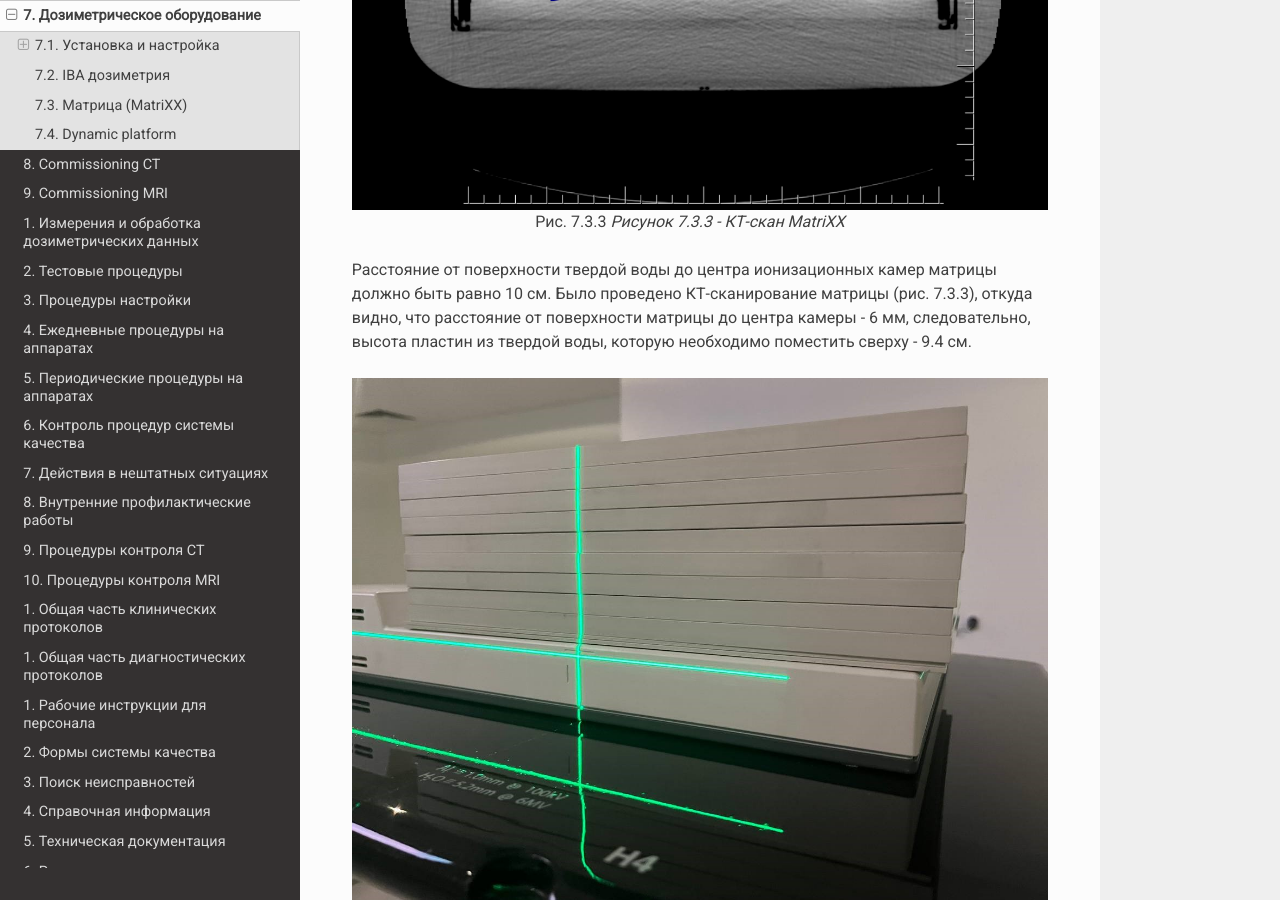
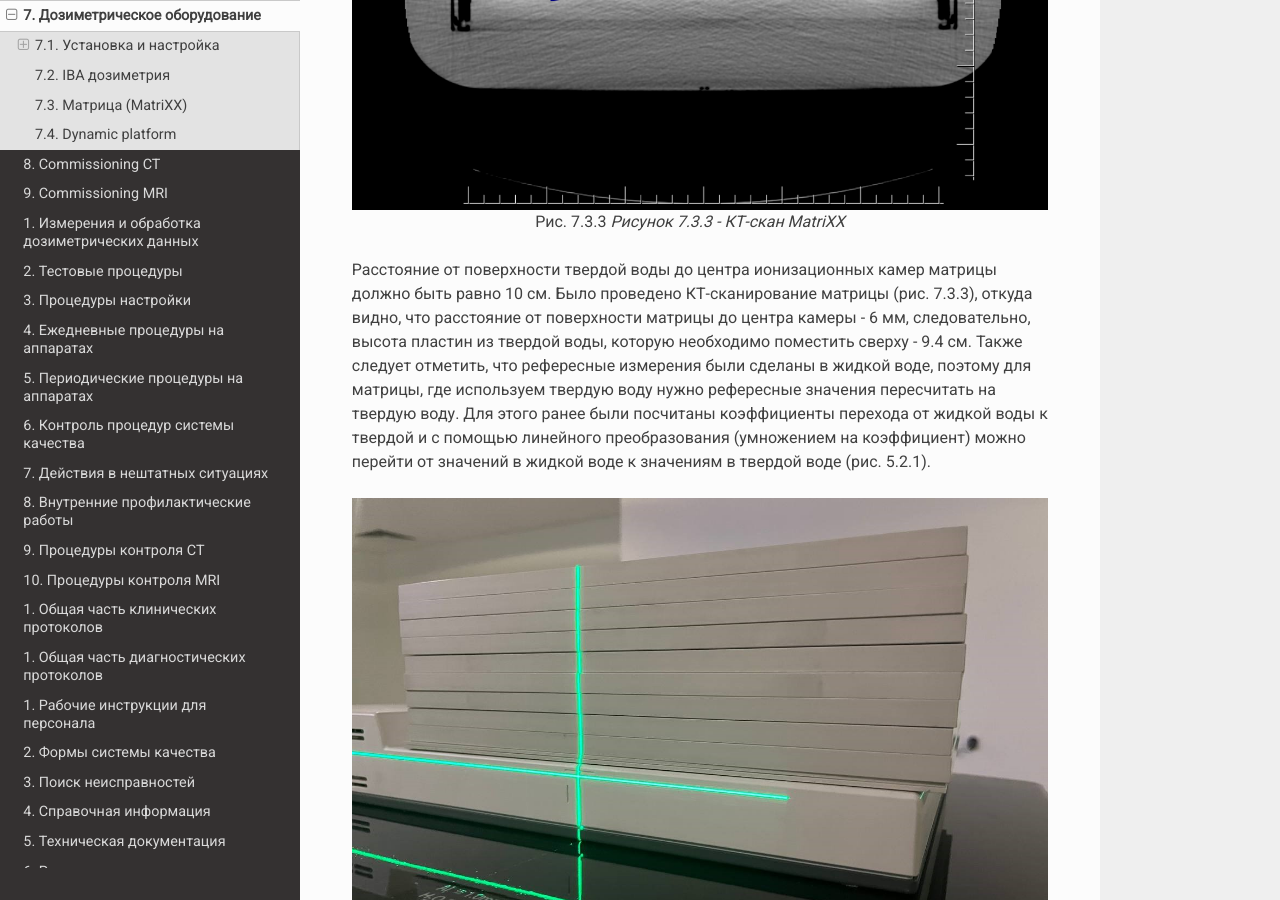
Before and after one commit to ggorlachev/RtDepBusiness, a Sphinx documentation site: the page built from source/commissioning/dosimetry_equipment.rst, in a window 1280 px wide and 900 px high, scrolled down 2730 px. Built offline with Sphinx 7.4.7 and the Read the Docs theme 2.0.0, drawn with Linux system fonts in a browser that asks for light colours; some web fonts are replaced.

Commit message:
MatriXX_upd

```diff
--- a/source/commissioning/dosimetry_equipment.rst
+++ b/source/commissioning/dosimetry_equipment.rst
@@ -83,7 +83,10 @@ IBA дозиметрия
 
 Расстояние от поверхности твердой воды до центра ионизационных камер матрицы должно быть равно 10 см. Было проведено КТ-сканирование
 матрицы (рис. 7.3.3), откуда видно, что расстояние от поверхности матрицы до центра камеры - 6 мм, следовательно, высота пластин
-из твердой воды, которую необходимо поместить сверху - 9.4 см.
+из твердой воды, которую необходимо поместить сверху - 9.4 см. Также следует отметить, что рефересные измерения были сделаны в жидкой воде,
+поэтому для матрицы, где используем твердую воду нужно рефересные значения пересчитать на твердую воду. Для этого ранее были посчитаны
+коэффициенты перехода от жидкой воды к твердой и с помощью линейного преобразования (умножением на коэффициент) можно перейти от значений в жидкой воде к значениям
+в твердой воде (рис. 5.2.1).
 
 .. figure:: images/MatriXX3.jpg
     :name: _matrixx3
```
